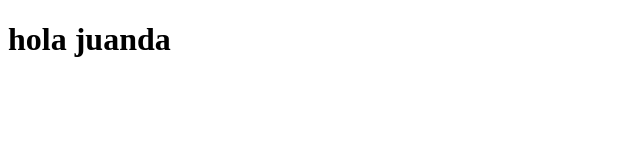
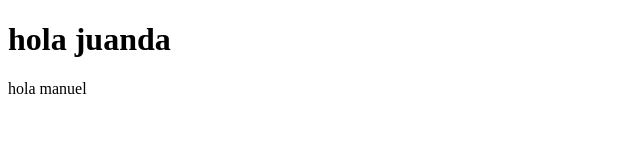
Before and after one commit to MxnuelPxz/prueba_git1, a plain HTML site: page index.html in a window 1280 px wide. Shown: the whole page, without its empty margins (0-640 px from the left). Drawn offline with Linux system fonts and the light colour scheme.

Commit message:
cambios por mi

```diff
--- a/index.html
+++ b/index.html
@@ -7,5 +7,6 @@
 </head>
 <body>
     <h1>hola juanda</h1>
+    <p>hola manuel</p>
 </body>
 </html>
```
